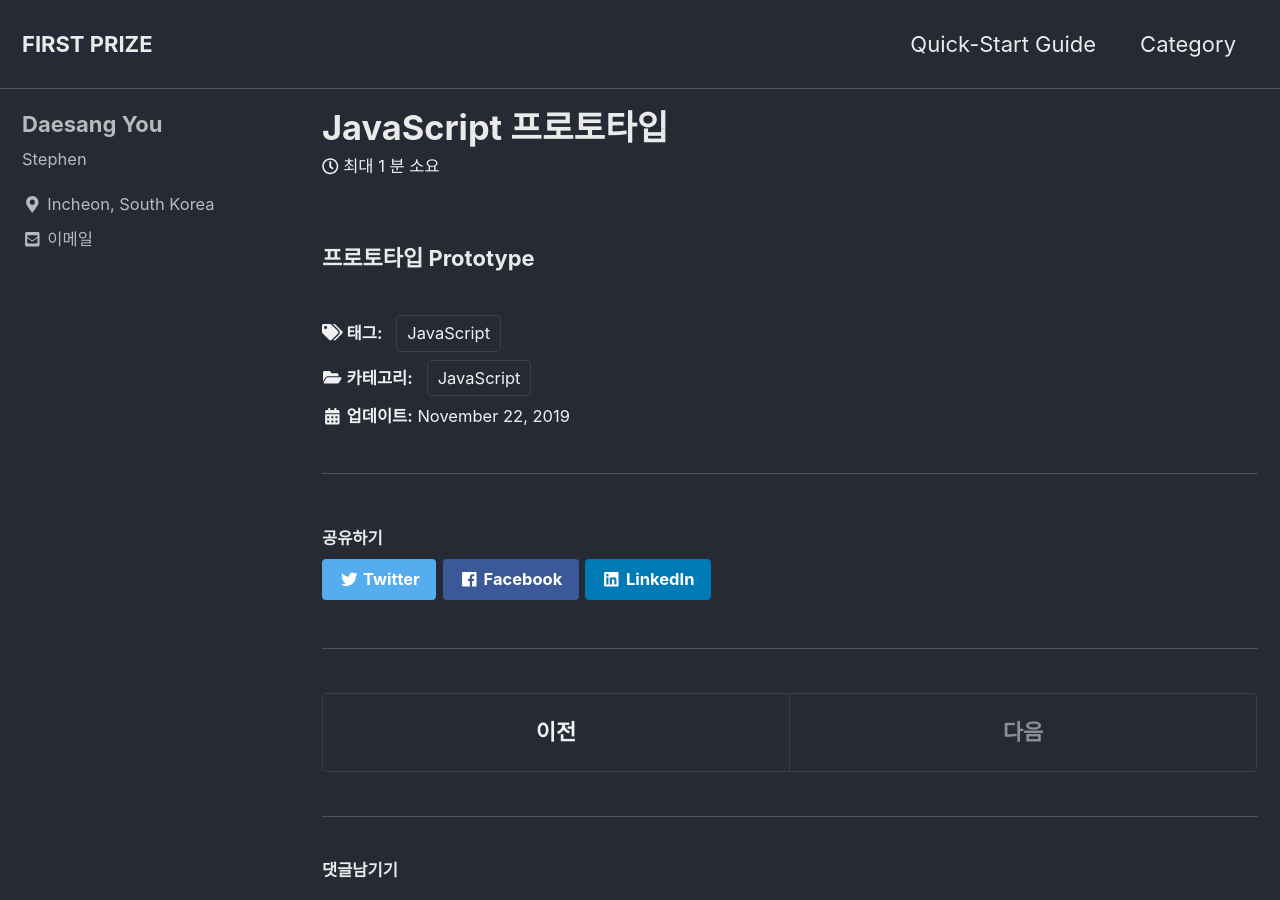
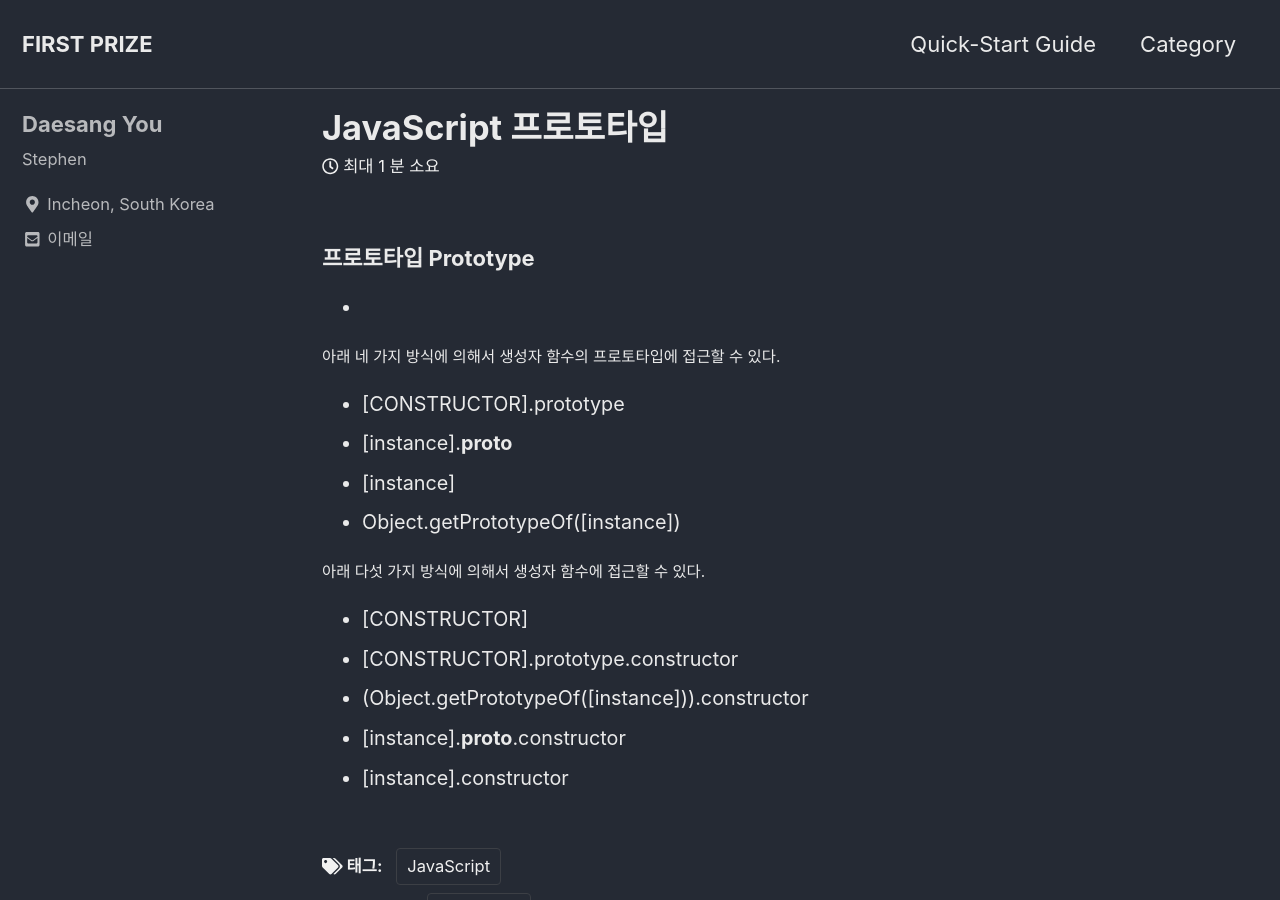
Before and after one commit to eotkd4791/eotkd4791.github.io, a Jekyll site: the page built from _posts/Javascript/2019-11-22-JavaScript08.md, in a window 1280 px wide and 900 px high. Built offline with Jekyll 4.4.1, drawn with Linux system fonts in a browser that asks for light colours; cached includes are drawn as plain includes; comment, search, counter and statistics services are not loaded.

Commit message:
Update 2019-11-22-JavaScript08.md

```diff
--- a/_posts/Javascript/2019-11-22-JavaScript08.md
+++ b/_posts/Javascript/2019-11-22-JavaScript08.md
@@ -7,3 +7,17 @@ tags:
 ---
 
 ### 프로토타입 Prototype
+-
+
+아래 네 가지 방식에 의해서 생성자 함수의 프로토타입에 접근할 수 있다.
+- [CONSTRUCTOR].prototype
+- [instance].__proto__
+- [instance]
+- Object.getPrototypeOf([instance])
+
+아래 다섯 가지 방식에 의해서 생성자 함수에 접근할 수 있다.
+- [CONSTRUCTOR]
+- [CONSTRUCTOR].prototype.constructor
+- (Object.getPrototypeOf([instance])).constructor
+- [instance].__proto__.constructor
+- [instance].constructor
```
